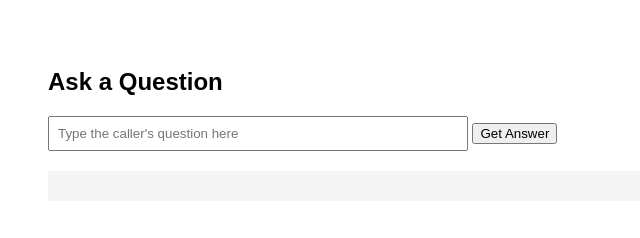
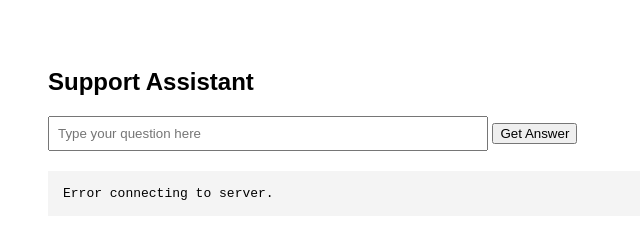
Before and after one commit to lydybug/support-pdf-bot, a plain HTML site: page static/index.html in a window 1280 px wide. Both pictures are taken after a click on the button "Get Answer". Shown: the whole page, without its empty margins (0-640 px from the left). Drawn offline with Linux system fonts and the light colour scheme; no server answers.

Commit message:
Update index.html

```diff
--- a/static/index.html
+++ b/static/index.html
@@ -3,14 +3,11 @@
 <head>
 <title>Support Assistant</title>
 </head>
-
 <body style="font-family:Arial;padding:40px">
 
-<h2>Ask a Question</h2>
+<h2>Support Assistant</h2>
 
-<input id="q" placeholder="Type the caller's question here"
-style="width:400px;padding:8px">
-
+<input id="q" placeholder="Type your question here" style="width:420px;padding:8px">
 <button onclick="ask()">Get Answer</button>
 
 <pre id="a" style="margin-top:20px;background:#f4f4f4;padding:15px"></pre>
@@ -18,7 +15,9 @@ style="width:400px;padding:8px">
 <script>
 async function ask() {
   const q = document.getElementById("q").value;
+  document.getElementById("a").textContent = "Searching...";
 
+  try {
     const r = await fetch("/ask", {
       method: "POST",
       headers: {"Content-Type":"application/json"},
@@ -28,6 +27,11 @@ async function ask() {
     const data = await r.json();
     document.getElementById("a").textContent =
       data.answer + "\n\nSource pages: " + data.pages.join(", ");
+
+  } catch (err) {
+    document.getElementById("a").textContent = "Error connecting to server.";
+    console.error(err);
+  }
 }
 </script>
 
```
Lines whose indentation alone changed are shown as unchanged.
